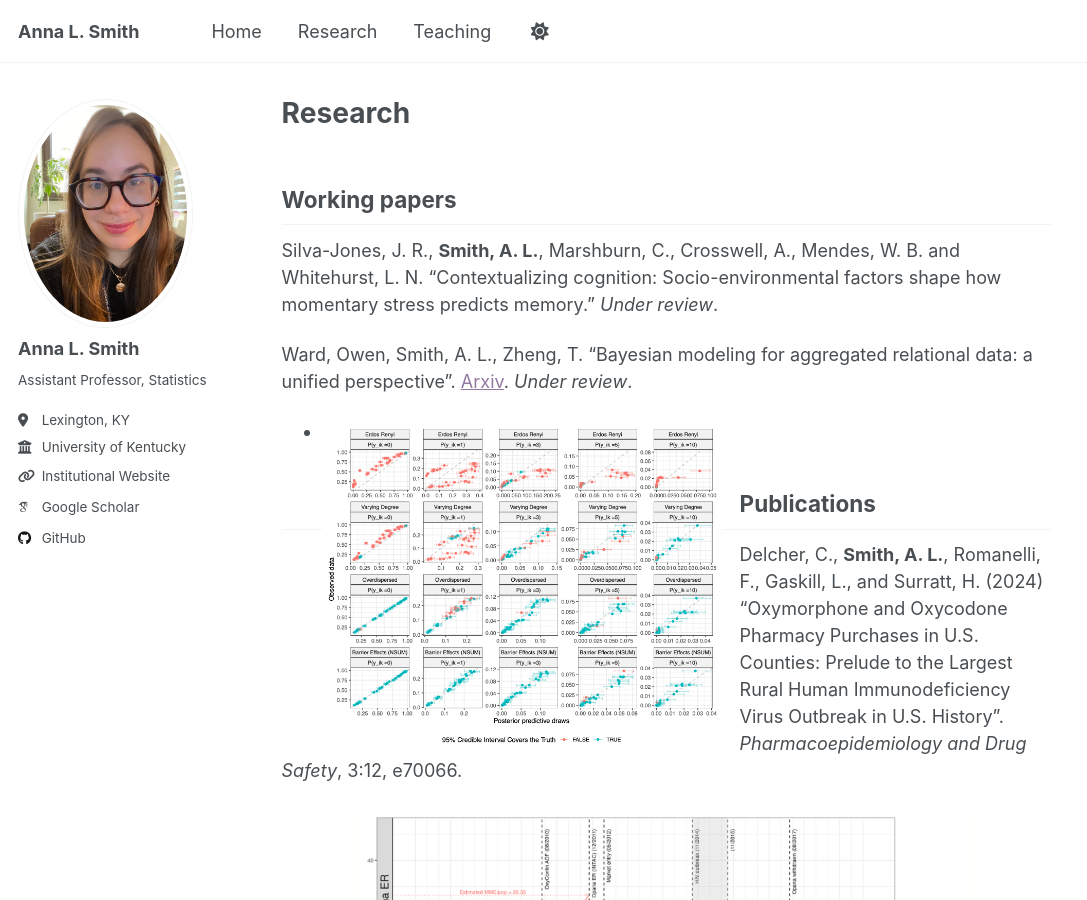
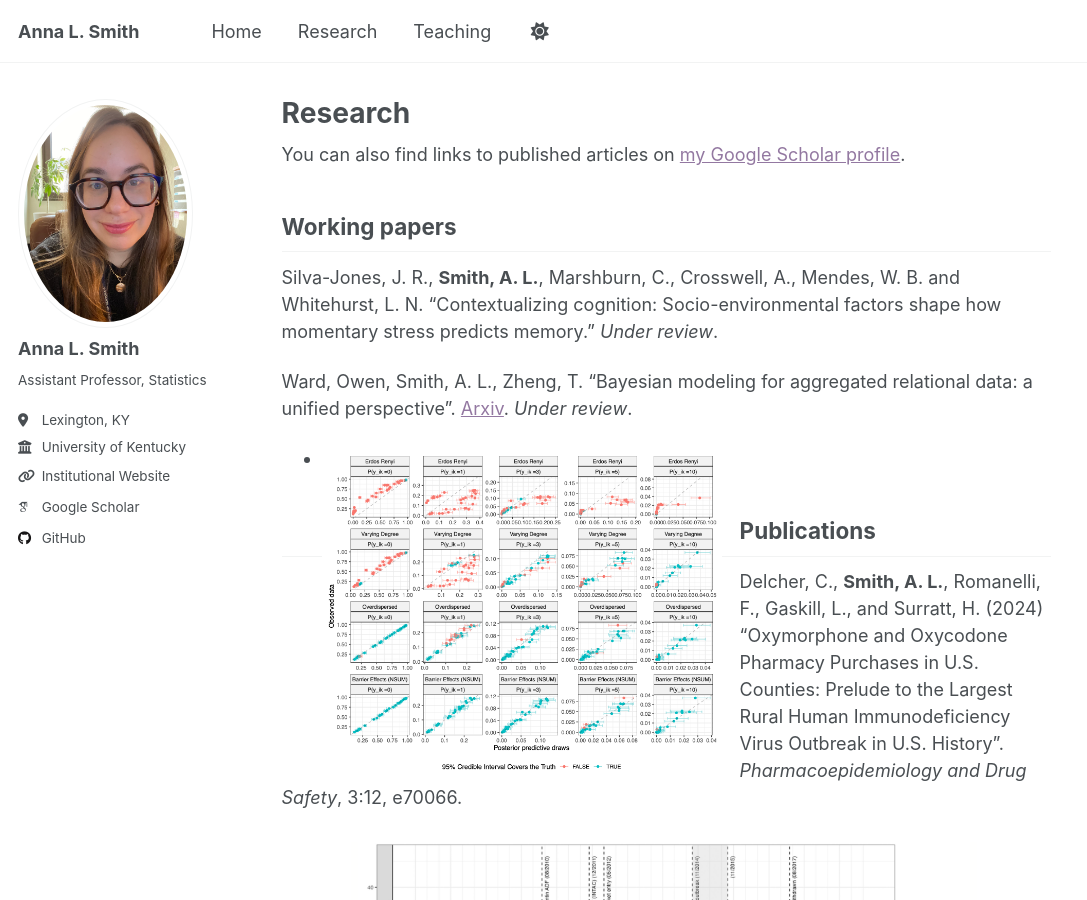
Before and after one commit to annalantzsmith/annalantzsmith.github.io, a Jekyll site: the page built from _pages/research.md, in a window 1280 px wide and 900 px high. Shown: the whole window, without its empty margins (0-1087 px from the left). Built offline with Jekyll 4.4.1, drawn with Linux system fonts in a browser that asks for light colours; some web fonts are replaced; a script that is not in the unit is left out.

Commit message:
Update research.md
added link to Google Scholar

```diff
--- a/_pages/research.md
+++ b/_pages/research.md
@@ -6,6 +6,7 @@ redirect_from:
   - "/nmp/"
   - "/nmp.html"
 ---
+You can also find links to published articles on [my Google Scholar profile](https://scholar.google.com/citations?user=8Ber9F0AAAAJ&hl=en&oi=sra).
 
 Working papers
 ----
```
